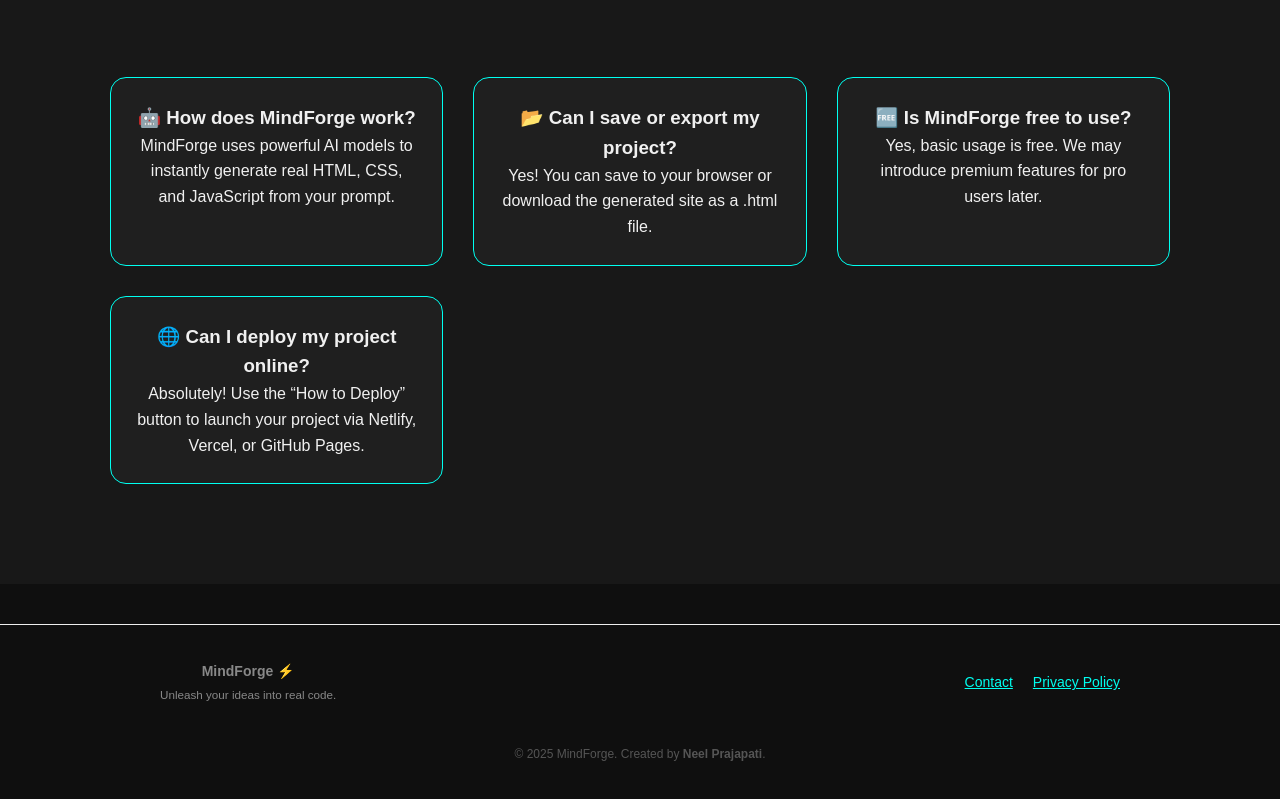
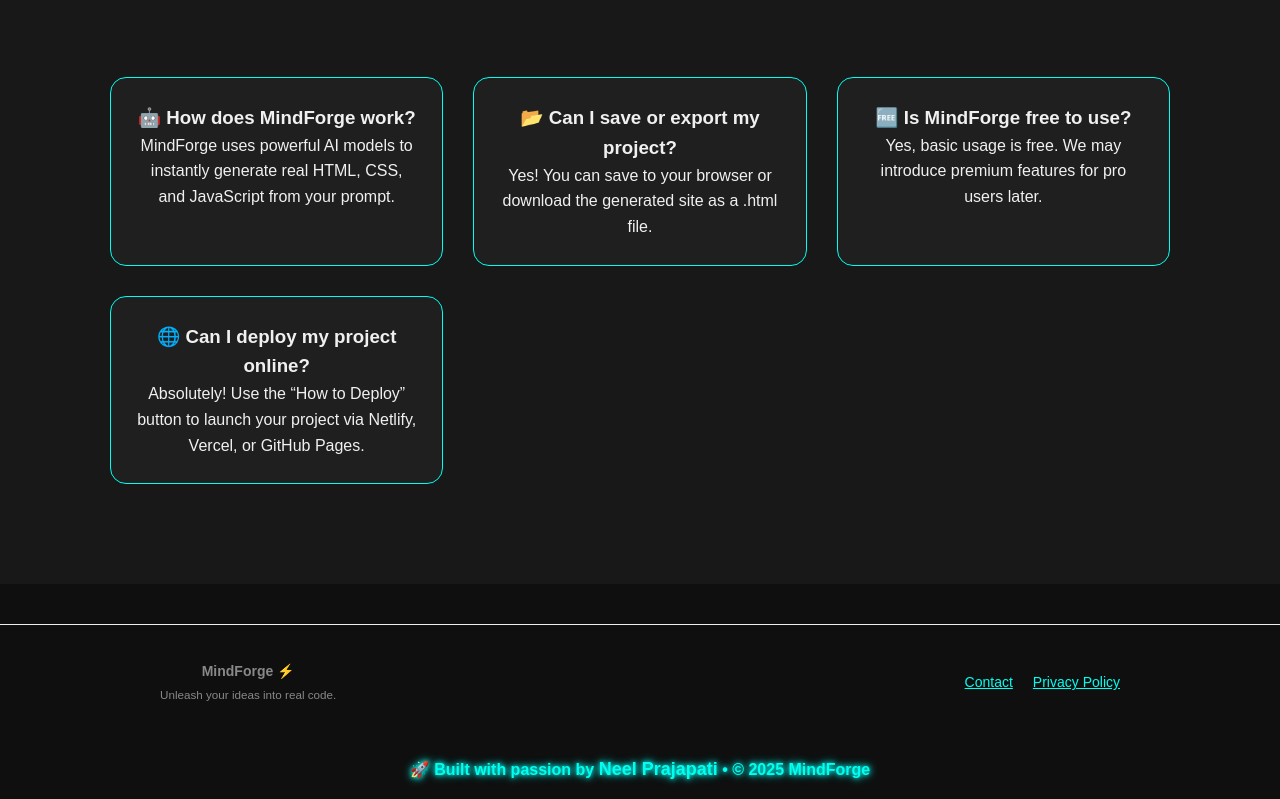
Before and after one commit to Neel-2606/MindForge, a plain HTML site: page index.html in a window 1280 px wide. Shown: the part 2251-3050 px from the top of the page. Drawn offline with nearby package versions, Linux system fonts and the light colour scheme.

```diff
--- a/index.html
+++ b/index.html
@@ -161,8 +161,18 @@
         <a href="privacy.html" style="color:#00fff0;">Privacy Policy</a>
       </div>
     </div>
-    <p style="margin-top: 20px; font-size: 12px; color: #555;">© 2025 MindForge. Created by <strong>Neel Prajapati</strong>.</p>
-  </footer>
+
+  <p style="
+  margin-top: 30px;
+  font-size: 16px;
+  font-weight: 600;
+  text-align: center;
+  color: #00fff0;
+  text-shadow: 0 0 5px #00fff0, 0 0 10px #00fff0;
+">
+  🚀 Built with passion by <span style="font-weight: 800; font-size: 18px;">Neel Prajapati</span> • © 2025 MindForge
+</p>
+</footer>
 
   <!-- ✅ Deploy Instructions Modal -->
   <div id="deployModal" style="display:none; position:fixed; top:0; left:0; right:0; bottom:0; background:rgba(0,0,0,0.7); z-index:9999; justify-content:center; align-items:center;">
```
